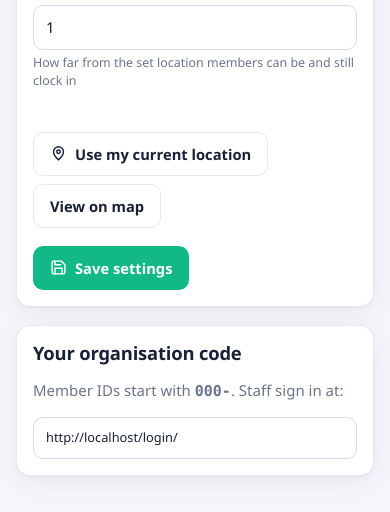
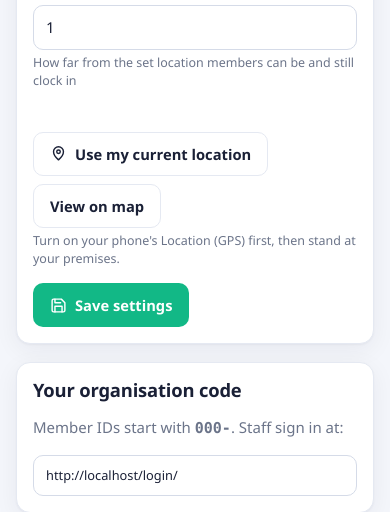
Before and after one commit to Dev-Samuel-Jeremiah/attendpro, a Django app: page /manage/settings/ in a window 390 px wide. Shown: the part 2306-2818 px from the top of the page. Run offline with Django 5.2, Linux system fonts and the light colour scheme; a user stored in the database is signed in; data comes from the database, SQL or seed files in the repository; tables that the repository leaves empty hold one stand-in row (values such as "Sample post"); grey boxes marked "Sample" are stand-in pictures.

Commit message:
Help people turn on Location when clocking in (tester feedback)
A tester pointed out that people may not know their phone's Location
(GPS) must be on to clock in or set a location.

- In the app, when Location is off, Android now shows its own one-tap
  "Turn on device location?" dialog (the geolocation plugin's built-in
  request, which was skipped before), so clock-in just carries on.
- If they say no, or in a browser, or permission is blocked, a help
  panel explains what's wrong with simple steps (swipe down, tap
  Location...) and a Try again button; it also retries automatically
  when they come back from Settings. Precise-location and weak-signal
  cases get the same treatment.
- A reminder to turn on Location sits under Clock in, on the QR scan
  pages and next to "Use my current location".
- Location off is detected in about 5 seconds in a browser instead of
  waiting 25 seconds for a vague error.

Co-Authored-By: Claude Opus 5.5 <noreply@anthropic.com>

```diff
--- a/static/css/portal.css
+++ b/static/css/portal.css
@@ -15,6 +15,8 @@
 .dh-chip.is-soon i { background: #91a7ff; }
 .me .today-card .times { margin: 16px 0 18px; }
 .me .today-card .times b { font-variant-numeric: tabular-nums; }
+.gps-hint { display: flex; align-items: center; justify-content: center; gap: 6px; margin: 10px 0 0; font-size: .8rem; color: #c8d0e6; }
+.gps-hint b { color: #fff; }
 .me-hours { margin: 12px 0 0; text-align: center; font-size: .8rem; color: #aeb8d6; }
 
 /* This week */
--- a/static/js/locate.js
+++ b/static/js/locate.js
@@ -6,10 +6,15 @@
  * finishes as soon as it is precise enough (or when time runs out, with the best it got).
  *
  * Inside the AttendPro Android / iPhone app it uses the native GPS (Capacitor Geolocation:
- * Android's fused provider / iOS Core Location) and spots "Approximate location only".
+ * Android's fused provider / iOS Core Location), spots "Approximate location only", and when the
+ * phone's Location is switched off, Android shows its own one-tap "Turn on location?" dialog.
  *
  *   AttendPro.locate({ target: 25, maxWait: 25000, onProgress: (accuracy, seconds) => {} })
- *     → Promise<{ lat, lng, accuracy }>   or rejects with { title, message }
+ *     → Promise<{ lat, lng, accuracy }>
+ *     or rejects with { kind, title, message }   kind: "off" | "denied" | "precise" | "weak" | "unsupported"
+ *
+ *   AttendPro.locationHelp(error, retry) shows a help panel for those errors (returns false if it
+ *   isn't a location error), with steps to fix it and a "Try again" button that calls retry().
  */
 window.AttendPro = window.AttendPro || {};
 (function () {
@@ -27,14 +32,37 @@ window.AttendPro = window.AttendPro || {};
   }
   AttendPro.preciseHelp = preciseHelp;
 
+  function offError() {
+    return { kind: "off", title: "Turn on your Location",
+             message: "Your phone's Location (GPS) is switched off. AttendPro needs it to confirm you're at work." };
+  }
   function permissionError() {
-    return { title: "Location permission needed",
-             message: (inApp ? "AttendPro needs your location to confirm you're at work. " : "Allow location for this site, then try again. ") + preciseHelp() };
+    return { kind: "denied", title: "Allow AttendPro to use your location",
+             message: (inApp ? "AttendPro needs your location to confirm you're at work. "
+                             : "This site needs your location to confirm you're at work. ") + preciseHelp() };
+  }
+  function preciseError() {
+    return { kind: "precise", title: "Turn on precise location",
+             message: "AttendPro only has your approximate location, which can't confirm you're at work. " + preciseHelp() };
+  }
+  function weakError() {
+    return { kind: "weak", title: "Couldn't find your location",
+             message: "Your phone couldn't get a location in time. Check that Location is on, step outside or near a window, and try again." };
   }
 
   function nativeGeo() {
     var Cap = window.Capacitor;
     return Cap && Cap.isNativePlatform && Cap.isNativePlatform() && Cap.Plugins && Cap.Plugins.Geolocation;
+  }
+  // Errors from the native plugin: OS-PLUG-GLOC-0007 location off, -0009 user said no to turning it on,
+  // -0003 permission denied.
+  function isOff(err) {
+    var s = String((err && (err.code || "")) + " " + (err && (err.message || err)) || "");
+    return /GLOC-000[79]|not enabled|disabled|enable location was denied/i.test(s);
+  }
+  function isDenied(err) {
+    var s = String((err && (err.code || "")) + " " + (err && (err.message || err)) || "");
+    return /GLOC-0003|permission.*denied|denied.*permission/i.test(s);
   }
 
   AttendPro.locate = function (opts) {
@@ -48,16 +76,21 @@ window.AttendPro = window.AttendPro || {};
     var started = Date.now();
 
     return new Promise(function (resolve, reject) {
-      var best = null, done = false, stop = function () {}, timer;
+      var best = null, done = false, stop = function () {}, timer, unavailable = false;
 
-      function finish(err) {
+      function fail(err) {
         if (done) return;
-        done = true;
-        clearTimeout(timer);
+        done = true; clearTimeout(timer);
         try { stop(); } catch (e) { /* already stopped */ }
-        if (best) resolve(best); else reject(err || {
-          title: "Couldn't get your location",
-          message: "Turn on location (GPS), step near a window or outside, and try again. " + preciseHelp() });
+        reject(err);
+      }
+      function finish() {
+        if (done) return;
+        if (best) {
+          done = true; clearTimeout(timer);
+          try { stop(); } catch (e) { /* already stopped */ }
+          resolve(best);
+        } else fail(unavailable ? offError() : weakError());
       }
 
       function reading(coords, timestamp) {
@@ -71,12 +104,7 @@ window.AttendPro = window.AttendPro || {};
         if (best.accuracy <= target || (Date.now() - started >= patience && best.accuracy <= goodEnough)) finish();
       }
 
-      function failed(code) {
-        if (code === 1) { done = true; clearTimeout(timer); try { stop(); } catch (e) {} reject(permissionError()); }
-        // Other errors (no fix yet / timeout): keep waiting until the deadline.
-      }
-
-      timer = setTimeout(function () { finish(); }, maxWait);
+      timer = setTimeout(finish, maxWait);
       setTimeout(function () { if (!done && best && best.accuracy <= goodEnough) finish(); }, patience);
 
       var G = nativeGeo();
@@ -86,49 +114,128 @@ window.AttendPro = window.AttendPro || {};
           if (p.location === "granted") return p;
           return G.requestPermissions({ permissions: ["location", "coarseLocation"] });
         }).then(function (p) {
-          if (p.location !== "granted") {
-            done = true; clearTimeout(timer);
-            if (p.coarseLocation === "granted") {
-              reject({ title: "Precise location is off",
-                       message: "AttendPro only has your approximate location, which can't confirm you're at work. " + preciseHelp() });
-            } else reject(permissionError());
-            return;
+          if (p.location === "granted") return nativeWatch();
+          if (p.coarseLocation === "granted") fail(preciseError()); else fail(permissionError());
+        }).catch(function (err) {
+          // Location switched off: watching anyway makes Android offer its "Turn on location?" dialog.
+          if (isOff(err)) nativeWatch(); else useBrowser();
+        });
+      } else {
+        useBrowser();
       }
+
+      function nativeWatch() {
+        if (done) return;
         return G.watchPosition({ enableHighAccuracy: true, timeout: maxWait, maximumAge: 0 }, function (pos, err) {
           if (err) {
-              var why = String(err.message || err);
-              if (/denied|permission/i.test(why)) failed(1);
-              else if (/disabled|services? (are |is )?(off|not enabled)/i.test(why) && !best) {
-                done = true; clearTimeout(timer); try { stop(); } catch (e) {}
-                reject({ title: "Location is turned off",
-                         message: "Turn on Location on your phone (swipe down from the top of the screen and tap Location), then try again." });
-              }
+            if (isDenied(err)) fail(permissionError());
+            else if (isOff(err) && !best) fail(offError());
             return;
           }
           if (pos) reading(pos.coords, pos.timestamp);
         }).then(function (id) {
           stop = function () { G.clearWatch({ id: id }); };
           if (done) stop();
+        }).catch(function (err) {
+          if (isDenied(err)) fail(permissionError()); else if (isOff(err)) fail(offError()); else useBrowser();
         });
-        }).catch(function () { useBrowser(); });
-      } else {
-        useBrowser();
       }
 
       function useBrowser() {
         if (done) return;
         if (!navigator.geolocation) {
-          done = true; clearTimeout(timer);
-          reject({ title: "Location not supported", message: "This browser can't share your location. Try Chrome or Safari on your phone." });
+          fail({ kind: "unsupported", title: "Location not supported",
+                 message: "This browser can't share your location. Try Chrome or Safari on your phone." });
           return;
         }
         var id = navigator.geolocation.watchPosition(
           function (pos) { reading(pos.coords, pos.timestamp); },
-          function (err) { failed(err && err.code); },
+          function (err) {
+            if (err && err.code === 1) { fail(permissionError()); return; }
+            if (err && err.code === 2) {          // usually: the phone's Location is switched off
+              unavailable = true;
+              if (!best && Date.now() - started > 5000) fail(offError());
+            }
+          },
           { enableHighAccuracy: true, timeout: maxWait, maximumAge: 0 });
         stop = function () { navigator.geolocation.clearWatch(id); };
         if (done) stop();
       }
     });
   };
+
+  // ── Help panel ──────────────────────────────────────────────────────────────
+  var PIN = '<svg viewBox="0 0 24 24" width="30" height="30" fill="none" stroke="currentColor" stroke-width="2" stroke-linecap="round" stroke-linejoin="round"><path d="M12 21s-7-6.2-7-11.5A7 7 0 0 1 19 9.5c0 1-.2 2-.6 3"/><circle cx="12" cy="9.5" r="2.5"/><path d="m16 16 5 5m0-5-5 5"/></svg>';
+  var CSS = ".aplh{position:fixed;inset:0;z-index:2147483600;display:flex;align-items:flex-end;justify-content:center;" +
+    "background:rgba(10,17,40,.55);animation:aplhIn .2s ease}" +
+    ".aplh-box{width:100%;max-width:460px;background:#fff;color:#1a2036;border-radius:24px 24px 0 0;padding:24px 22px calc(22px + env(safe-area-inset-bottom));" +
+    "font:15px/1.5 'Segoe UI',system-ui,-apple-system,Roboto,sans-serif;box-shadow:0 -20px 50px rgba(0,0,0,.25);animation:aplhUp .28s cubic-bezier(.2,.7,.2,1)}" +
+    "@media(min-width:600px){.aplh{align-items:center}.aplh-box{border-radius:24px}}" +
+    ".aplh-ico{width:58px;height:58px;border-radius:18px;display:grid;place-items:center;background:#fde7e8;color:#e8505b;margin-bottom:14px}" +
+    ".aplh h3{margin:0 0 6px;font-size:21px;line-height:1.25;color:#0d1530}.aplh p{margin:0 0 14px;color:#5a6277}" +
+    ".aplh ol{margin:0 0 18px;padding:0;list-style:none;counter-reset:s}" +
+    ".aplh li{counter-increment:s;display:flex;gap:12px;align-items:flex-start;padding:9px 0;border-top:1px dashed #e5e9f2}" +
+    ".aplh li:before{content:counter(s);flex-shrink:0;width:26px;height:26px;border-radius:50%;background:#e3f8f0;color:#0b8a64;" +
+    "font-weight:800;font-size:13px;display:grid;place-items:center}" +
+    ".aplh li b{color:#0d1530}" +
+    ".aplh-btns{display:flex;flex-direction:column;gap:8px}" +
+    ".aplh-btns button{border:0;border-radius:14px;padding:14px;font:inherit;font-weight:700;font-size:16px;cursor:pointer}" +
+    ".aplh-go{background:#12b886;color:#fff}.aplh-x{background:#f1f3f8;color:#1a2036}" +
+    "@keyframes aplhIn{from{opacity:0}}@keyframes aplhUp{from{transform:translateY(40px);opacity:.4}}";
+
+  function steps(kind) {
+    if (kind === "off") {
+      if (ios) return ["Open <b>Settings → Privacy &amp; Security → Location Services</b>",
+                       "Turn <b>Location Services</b> on", "Come back here and tap <b>Try again</b>"];
+      return ["<b>Swipe down</b> from the top of your screen", "Tap the <b>Location</b> 📍 icon to turn it on",
+              "Come back here and tap <b>Try again</b>"];
+    }
+    if (kind === "denied") {
+      if (inApp && android) return ["Open <b>Settings → Apps → AttendPro → Permissions</b>",
+                                    "Tap <b>Location</b> → <b>Allow only while using the app</b>, and turn on <b>Use precise location</b>",
+                                    "Come back here and tap <b>Try again</b>"];
+      if (inApp && ios) return ["Open <b>Settings → AttendPro → Location</b>", "Choose <b>While Using the App</b> and turn on <b>Precise Location</b>",
+                                "Come back here and tap <b>Try again</b>"];
+      return ["Tap the <b>🔒 or ⓘ icon</b> next to the web address", "Set <b>Location</b> to <b>Allow</b>",
+              "Tap <b>Try again</b>"];
+    }
+    if (kind === "precise") return [preciseHelp(), "Come back here and tap <b>Try again</b>"];
+    if (kind === "weak") return ["Check your phone's <b>Location</b> 📍 is on", "Step <b>outside or near a window</b> and wait a few seconds",
+                                 "Tap <b>Try again</b>"];
+    return [];
+  }
+
+  AttendPro.locationHelp = function (err, retry) {
+    if (!err || ["off", "denied", "precise", "weak"].indexOf(err.kind) === -1) return false;
+    if (!document.getElementById("aplh-css")) {
+      var st = document.createElement("style"); st.id = "aplh-css"; st.textContent = CSS; document.head.appendChild(st);
+    }
+    var old = document.querySelector(".aplh"); if (old) old.remove();
+    var wrap = document.createElement("div");
+    wrap.className = "aplh"; wrap.setAttribute("role", "dialog"); wrap.setAttribute("aria-modal", "true");
+    var box = document.createElement("div"); box.className = "aplh-box";
+    box.innerHTML = '<div class="aplh-ico">' + PIN + "</div>";
+    var h = document.createElement("h3"); h.textContent = err.title; box.appendChild(h);
+    var p = document.createElement("p");
+    p.textContent = err.kind === "precise" || err.kind === "denied" ? err.message.split(". ")[0] + "." : err.message;
+    box.appendChild(p);
+    var ol = document.createElement("ol");
+    steps(err.kind).forEach(function (s) { var li = document.createElement("li"); var span = document.createElement("span"); span.innerHTML = s; li.appendChild(span); ol.appendChild(li); });
+    box.appendChild(ol);
+    var btns = document.createElement("div"); btns.className = "aplh-btns";
+    var go = document.createElement("button"); go.type = "button"; go.className = "aplh-go"; go.textContent = "Try again";
+    var x = document.createElement("button"); x.type = "button"; x.className = "aplh-x"; x.textContent = "Close";
+    btns.appendChild(go); btns.appendChild(x); box.appendChild(btns); wrap.appendChild(box);
+    function close() { wrap.remove(); document.removeEventListener("visibilitychange", back); }
+    function back() {  // returning from the phone's settings: try again straight away
+      if (document.visibilityState === "visible" && retry) { close(); retry(); }
+    }
+    go.onclick = function () { close(); if (retry) retry(); };
+    x.onclick = close;
+    wrap.addEventListener("click", function (e) { if (e.target === wrap) close(); });
+    document.addEventListener("visibilitychange", back);
+    document.body.appendChild(wrap);
+    go.focus();
+    return true;
+  };
 })();
--- a/templates/manage/settings.html
+++ b/templates/manage/settings.html
@@ -75,7 +75,7 @@
             <a class="btn btn-ghost" id="view-map" target="_blank" rel="noopener" {% if not org.has_location %}hidden{% endif %}
                href="https://www.google.com/maps?q={{ org.latitude }},{{ org.longitude }}">View on map</a>
           </div>
-          <div class="help" id="loc-status"></div>
+          <div class="help" id="loc-status">Turn on your phone's Location (GPS) first, then stand at your premises.</div>
         </div>
       </div>
       <button class="btn btn-accent">{% icon "save" %} Save settings</button>
@@ -130,7 +130,10 @@
       updateMap();
       status.textContent = "Location filled in (accurate to about " + Math.round(p.accuracy) + " m). Click Save settings to keep it." +
         (p.accuracy > 50 ? " That's not very precise: for a better reading, stand outside or near a window and try again." : "");
-    }, function (e) { status.textContent = e.message; });
+    }, function (e) {
+      status.textContent = e.message;
+      AttendPro.locationHelp(e, function () { document.getElementById("use-location").click(); });
+    });
   });
 })();
 </script>
--- a/templates/staff/portal.html
+++ b/templates/staff/portal.html
@@ -26,6 +26,7 @@
         {% if org.has_location %}
         <button type="button" id="clock" class="btn btn-accent btn-lg btn-block" data-url="{% url 'api_clock' %}" data-good-enough="{{ locate_good }}">{% icon "pin" %}
           <span>{% if not rec or not rec.check_in %}Clock in{% else %}Clock out{% endif %}</span></button>
+        <p class="gps-hint">{% icon "pin" 14 %} Turn on your phone's <b>Location (GPS)</b> before you clock in.</p>
         {% else %}
         <div class="clock-note" id="clock">{% icon "pin" 16 %} The attendance location hasn't been set yet.
           {% if request.user.is_org_admin %}<a href="{% url 'org_settings' %}#location">Set it in Settings</a>{% else %}Please tell your administrator.{% endif %}</div>
@@ -165,8 +166,9 @@
           : "Getting a precise location… (±" + acc + " m)";
       }});
     } catch (e) {
-      show({ok: false, title: e.title, message: e.message});
       reset();
+      // Location off / not allowed: a panel with the steps and "Try again"
+      if (!AttendPro.locationHelp(e, () => btn.click())) show({ok: false, title: e.title, message: e.message});
       return;
     }
     label.textContent = "Checking your location…";
```
Also changed, not shown: templates/manage/branch_form.html (+5 -2 lines), templates/staff/scan_locate.html (+6 -2 lines), templates/staff/scanner.html (+6 -2 lines). Lines whose indentation alone changed are shown as unchanged.
